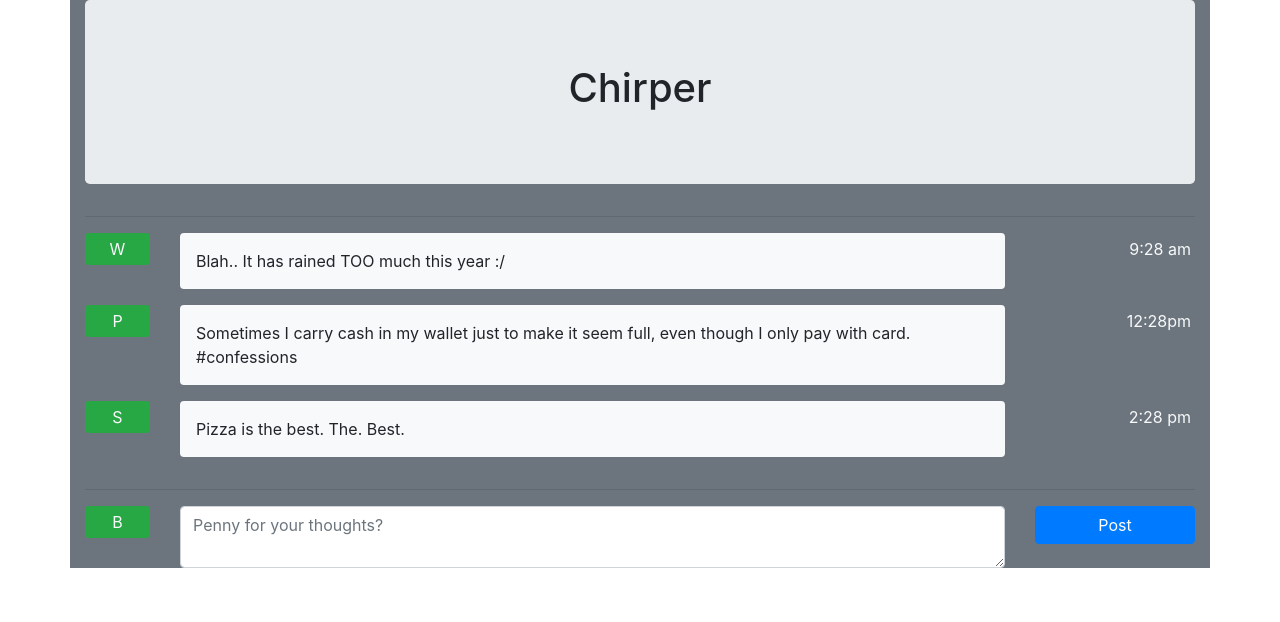
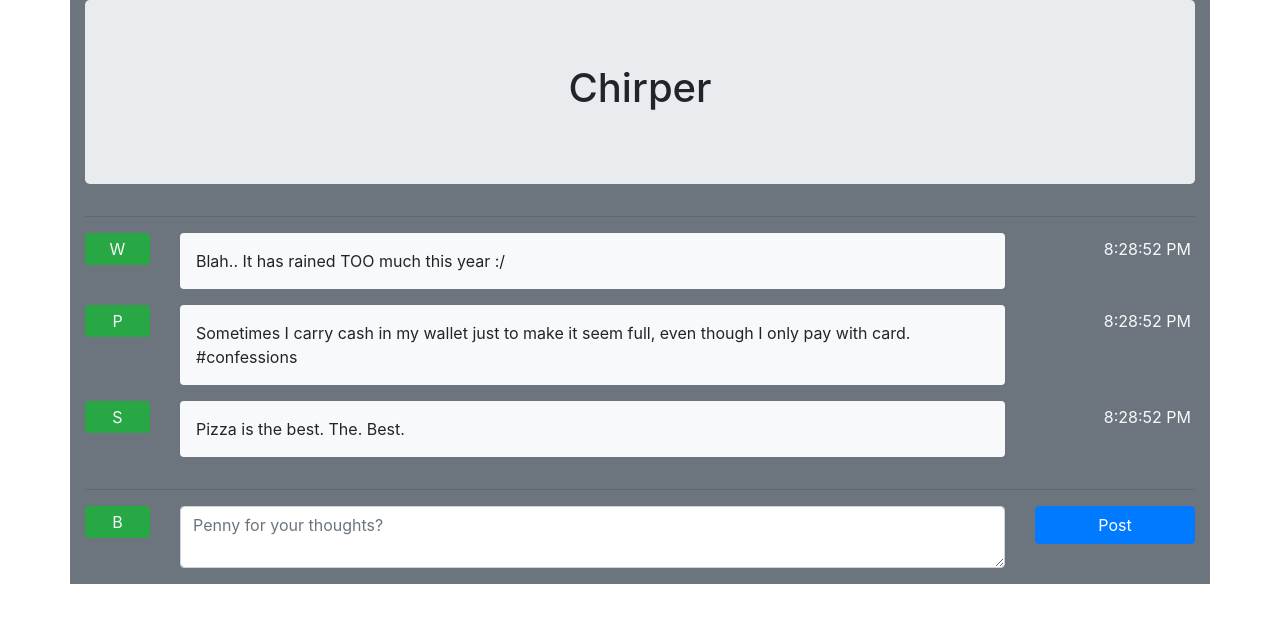
Before and after one commit to Bryantellius/Chirper, a React (Create React App) app in the folder chirper/: page / in a window 1280 px wide. Shown: the top 622 px of the page. Built offline with nearby package versions, Linux system fonts and the light colour scheme.

Commit message:
condensed many of my previous components into one

```diff
--- a/chirper/src/App.js
+++ b/chirper/src/App.js
@@ -1,13 +1,72 @@
-import React from 'react';
-import Initial from './components/Initial';
+import React, { Component } from 'react';
+import InitialPost from './components/Initial-Post';
 
-function App() {
-  return (
-    <div>
-      <Initial />
+const postsArr = [
+  { user: 'W', text: 'Blah.. It has rained TOO much this year :/', time: (new Date()).toLocaleTimeString(), id: 'initial1' },
+  { user: 'P', text: 'Sometimes I carry cash in my wallet just to make it seem full, even though I only pay with card. #confessions', time: (new Date()).toLocaleTimeString(), id: 'initial2' },
+  { user: 'S', text: 'Pizza is the best. The. Best.', time: (new Date()).toLocaleTimeString(), id: 'initial3' }];
 
-    </div>
-  );
+class App extends Component {
+  constructor(props) {
+    super(props);
+
+    this.state = {
+      text: '',
+      time: '',
+      updatedPostsArr: postsArr
+    }
+
+
+
+    this.handleClick = this.handleClick.bind(this);
+    this.handleInput = this.handleInput.bind(this);
+  }
+
+  handleClick() {
+    postsArr.push({ user: 'B', text: this.state.text, time: this.state.time, id: this.state.time })
+    this.setState({
+      updatedPostsArr: postsArr
+    })
+    document.getElementById('postInput').value = '';
+  }
+
+  handleInput(event) {
+    this.setState({
+      text: event.target.value,
+      time: (new Date()).toLocaleTimeString()
+    })
+  }
+
+  render() {
+    return (
+      <div>
+
+        <div className='jumbotron text-center'>
+          <h1>Chirper</h1>
+        </div>
+
+        <hr></hr>
+
+        <InitialPost posts={this.state.updatedPostsArr} />
+
+        <hr></hr>
+
+        <div className='row'>
+          <div className='col-md-1'>
+            <p className='rounded bg-success text-light text-center p-1'>B</p>
+          </div>
+          <div className='col-md-9 form-group'>
+            <textarea className='form-control' placeholder='Penny for your thoughts?' id='postInput' onChange={this.handleInput}></textarea>
+          </div>
+          <div className='col-md-2 text-center form-group'>
+            <button className='btn btn-primary w-100' type='submit' onClick={this.handleClick}>Post</button>
+          </div>
+        </div>
+
+      </div>
+    );
+  }
+
 }
 
 export default App;
--- a/chirper/src/components/Initial-Post.jsx
+++ b/chirper/src/components/Initial-Post.jsx
@@ -1,21 +1,26 @@
-import React, { Component } from 'react';
+import React from 'react';
 
-class InitialPost extends Component {
-    render() {
-        return (
-            <div className='row'>
+function InitialPost(props) {
+
+    const initialPostsList =
+        props.posts.map((post) =>
+            <div className='row' key={post.id}>
                 <div className='col-md-1'>
-                    <p className='rounded bg-success text-light text-center p-1'>{this.props.user}</p>
+                    <p className='rounded bg-success text-light text-center p-1'>{post.user}</p>
                 </div>
                 <div className='col-md-9'>
-                    <p className='rounded bg-light p-3'>{this.props.text}</p>
+                    <p className='rounded bg-light p-3'>{post.text}</p>
                 </div>
                 <div className='col-md-2'>
-                    <p className='rounded text-light text-right p-1'>{this.props.time}</p>
+                    <p className='rounded text-light text-right p-1'>{post.time}</p>
                 </div>
-            </div>
+            </div >
         );
-    }
+
+    return (
+        <div>{initialPostsList}</div>
+    );
+
 }
 
 export default InitialPost;
--- a/chirper/src/components/Initial.jsx
+++ /dev/null
@@ -1,27 +0,0 @@
-import React, { Component } from 'react';
-import InitialPost from './Initial-Post';
-import PostAction from './Post-Action';
-
-class Initial extends Component {
-    render() {
-        return (
-            <div>
-                <div className='jumbotron text-center'>
-                    <h1>Chirper</h1>
-                </div>
-
-                <hr></hr>
-
-                <InitialPost user='W' text='Blah.. It has rained TOO much this year :/' time='9:28 am' />
-
-                <InitialPost user='P' text='Sometimes I carry cash in my wallet just to make it seem full, even though I only pay with card. #confessions' time='12:28pm' />
-
-                <InitialPost user='S' text='Pizza is the best. The. Best.' time='2:28 pm' />
-
-                <PostAction />
-            </div>
-        );
-    }
-}
-
-export default Initial;
--- a/chirper/src/components/Post-Action.jsx
+++ /dev/null
@@ -1,52 +0,0 @@
-import React, { Component } from 'react';
-import Post from './Post';
-
-class PostAction extends Component {
-    constructor() {
-        super();
-        this.state = {
-            user: 'B',
-            text: null,
-        }
-        this.posts = [];
-        this.handleClick = this.handleClick.bind(this);
-        this.handleInput = this.handleInput.bind(this);
-    }
-
-    handleClick() {
-        this.posts.push(<Post user={this.state.user} text={this.state.text} />)
-        console.log(this.posts);
-
-    }
-
-    handleInput(e) {
-        this.setState({
-            text: e.target.value
-        })
-    }
-
-    render() {
-        return (
-            <React.Fragment>
-                <div>{this.posts}</div>
-
-                <hr></hr>
-
-                <div className='row'>
-                    <div className='col-md-1'>
-                        <p className='rounded bg-success text-light text-center p-1'>B</p>
-                    </div>
-                    <div className='col-md-9 input-group'>
-                        <textarea className='form-control' placeholder='Penny for your thoughts?' onInput={this.handleInput} id='postInput'></textarea>
-                    </div>
-                    <div className='col-md-2 text-center'>
-                        <button className='btn btn-primary w-100'
-                            onClick={this.handleClick}>Post</button>
-                    </div>
-                </div>
-            </React.Fragment>
-        );
-    }
-}
-
-export default PostAction;
--- a/chirper/src/components/Post.jsx
+++ /dev/null
@@ -1,32 +0,0 @@
-import React, { Component } from 'react';
-
-class Post extends Component {
-    constructor(props) {
-        super(props);
-        this.text = props.text;
-        this.hasPosted = props.hasPosted;
-        this.time = null;
-        this.user = props.user;
-    }
-
-
-
-    render() {
-        return (
-            <div className='row'>
-                <div className='col-md-1'>
-                    <p className='rounded bg-success text-light text-center p-1'>{this.user}</p>
-                </div>
-                <div className='col-md-9'>
-                    <p className='rounded bg-light p-3'>{this.text}</p>
-                </div>
-                <div className='col-md-2'>
-                    <p className='rounded text-light text-right p-1'>{this.time}</p>
-                </div>
-            </div>
-        );
-
-    }
-}
-
-export default Post;
```
